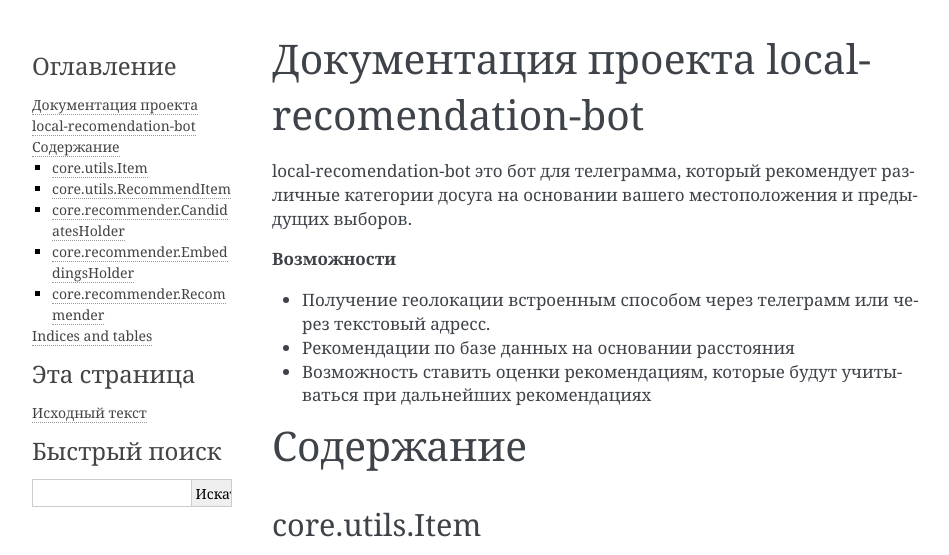
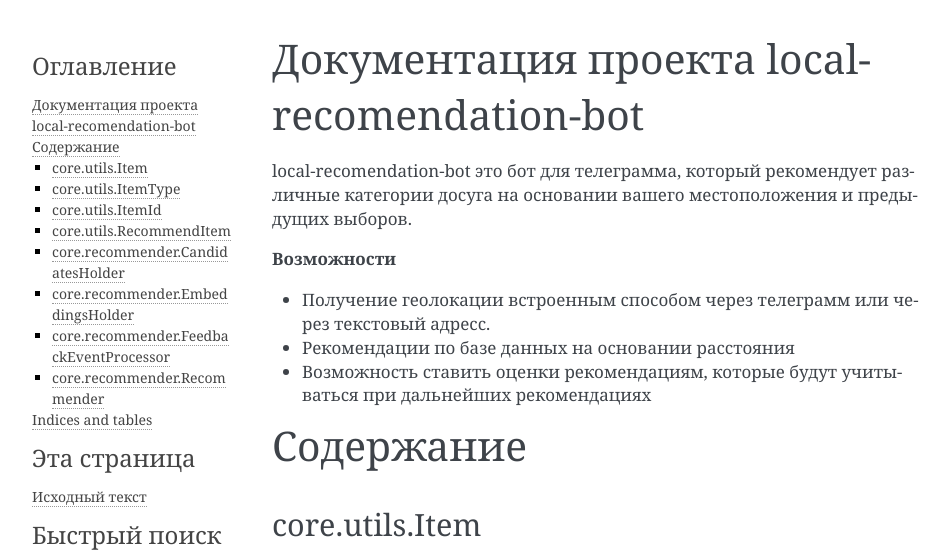
Before and after one commit to hgfs113/local-recommendation-bot, a Sphinx documentation site: the page built from doc/index.rst, in a window 1280 px wide and 1400 px high. Shown: the top 555 px of the window, without its empty margins (148-1097 px from the left). Built offline with Sphinx 7.4.7, drawn with Linux system fonts in a browser that asks for light colours; some of the changed text lies outside the part shown; grey boxes are pictures that could not be loaded.

```diff
--- a/doc/index.rst
+++ b/doc/index.rst
@@ -25,6 +25,14 @@
 ----------------------------------------------
 .. autoclass:: core.utils.Item
 
+core.utils.ItemType
+----------------------------------------------
+.. autoclass:: core.utils.ItemType
+
+core.utils.ItemId
+----------------------------------------------
+.. autoclass:: core.utils.ItemId
+
 core.utils.RecommendItem
 ----------------------------------------------
 .. autoclass:: core.utils.RecommendItem
@@ -39,6 +47,11 @@
 .. autoclass:: core.recommender.EmbeddingsHolder
    :members:
 
+core.recommender.FeedbackEventProcessor
+----------------------------------------------
+.. autoclass:: core.recommender.FeedbackEventProcessor
+   :members:
+
 core.recommender.Recommender
 ----------------------------------------------
 .. autoclass:: core.recommender.Recommender
```
